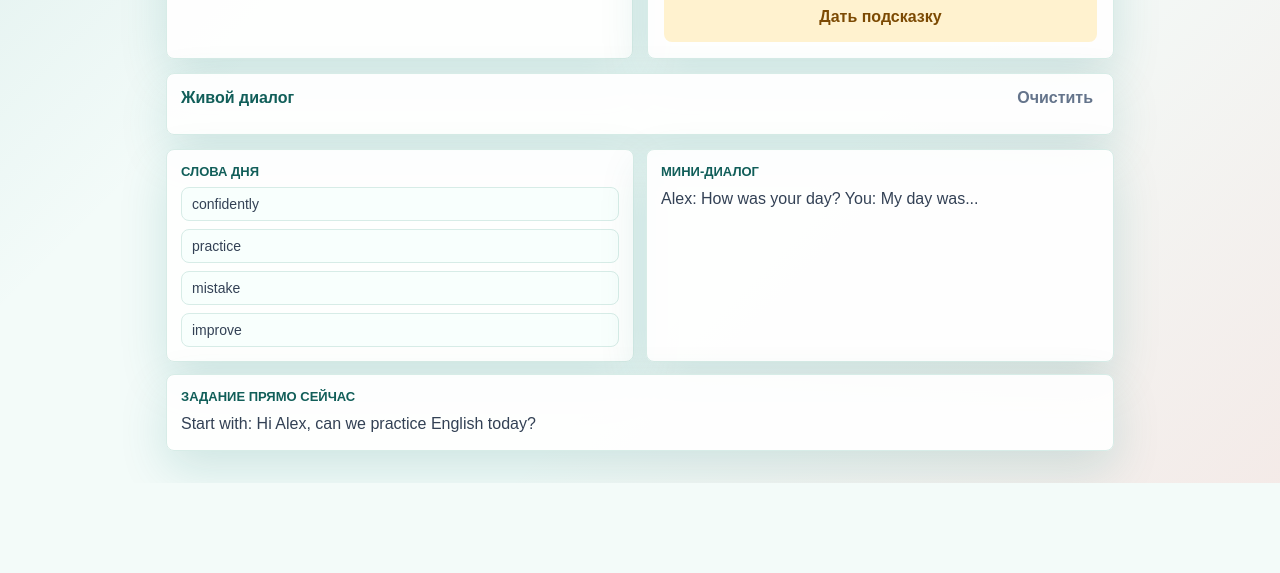
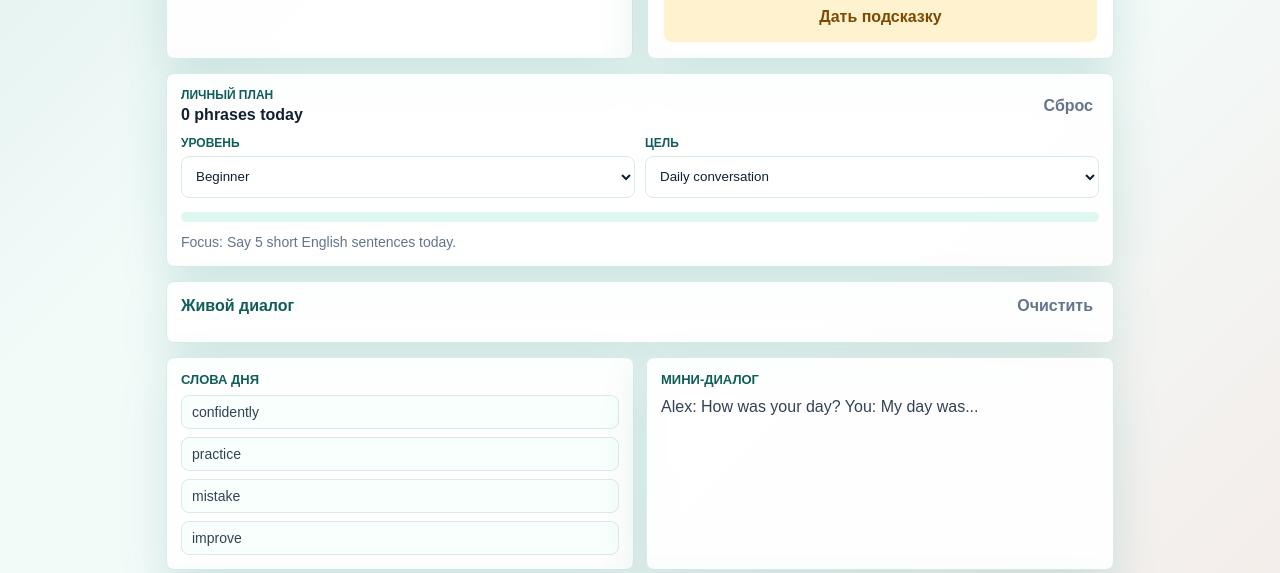
Before and after one commit to adiletqorgau/speakmate-ai-coach, a website: page index.html in a window 1280 px wide. Shown: the part 460-1033 px from the top of the page. Before the commit the page ends 943 px from the top, so only its background shows below. Drawn offline with Linux system fonts and the light colour scheme.

Commit message:
Add learner profile and daily progress
Add learner profile and daily progress

```diff
--- a/app.js
+++ b/app.js
@@ -37,12 +37,26 @@ const tabs = document.querySelectorAll(".mode-tab");
 const chatList = document.querySelector("#chatList");
 const clearChatButton = document.querySelector("#clearChatButton");
 const installButton = document.querySelector("#installButton");
+const levelSelect = document.querySelector("#levelSelect");
+const goalSelect = document.querySelector("#goalSelect");
+const todayScore = document.querySelector("#todayScore");
+const progressBar = document.querySelector("#progressBar");
+const focusText = document.querySelector("#focusText");
+const resetProgressButton = document.querySelector("#resetProgressButton");
 
 let currentMode = "talk";
 let voiceEnabled = true;
 let recognition = null;
 let deferredInstallPrompt = null;
 let history = JSON.parse(localStorage.getItem("speakmate-history") || "[]");
+let profile = JSON.parse(localStorage.getItem("speakmate-profile") || "null") || {
+  level: "beginner",
+  goal: "daily conversation",
+  day: todayKey(),
+  phrasesToday: 0,
+  correctionsToday: 0,
+  focus: "Say 5 short English sentences today."
+};
 
 function speak(text) {
   if (!voiceEnabled || !("speechSynthesis" in window)) {
@@ -76,6 +90,45 @@ function addMessage(role, text, note = "") {
   history = history.slice(-20);
   localStorage.setItem("speakmate-history", JSON.stringify(history));
   renderChat();
+}
+
+function saveProfile() {
+  localStorage.setItem("speakmate-profile", JSON.stringify(profile));
+}
+
+function todayKey() {
+  return new Date().toISOString().slice(0, 10);
+}
+
+function refreshDailyProfile() {
+  if (profile.day !== todayKey()) {
+    profile.day = todayKey();
+    profile.phrasesToday = 0;
+    profile.correctionsToday = 0;
+    profile.focus = "Start your day with 5 easy English sentences.";
+    saveProfile();
+  }
+}
+
+function renderProfile() {
+  refreshDailyProfile();
+  levelSelect.value = profile.level;
+  goalSelect.value = profile.goal;
+  todayScore.textContent = `${profile.phrasesToday} phrases today`;
+  progressBar.style.width = `${Math.min(profile.phrasesToday * 10, 100)}%`;
+  focusText.textContent = `Focus: ${profile.focus}`;
+}
+
+function updateProgress(data) {
+  profile.phrasesToday += 1;
+  if (data.correction) {
+    profile.correctionsToday += 1;
+  }
+  if (data.next_task) {
+    profile.focus = data.next_task;
+  }
+  saveProfile();
+  renderProfile();
 }
 
 function renderChat() {
@@ -118,7 +171,8 @@ async function askCoach(text) {
       body: JSON.stringify({
         message,
         mode: currentMode,
-        history: history.slice(-12)
+        history: history.slice(-12),
+        profile
       })
     });
 
@@ -135,6 +189,7 @@ async function askCoach(text) {
     if (data.next_task) {
       currentTask.textContent = data.next_task;
     }
+    updateProgress(data);
     speak(data.speak_text || coachText);
   } catch (error) {
     const messageText = error.message.includes("OPENAI_API_KEY")
@@ -236,6 +291,28 @@ clearChatButton.addEventListener("click", () => {
   renderChat();
 });
 
+levelSelect.addEventListener("change", () => {
+  profile.level = levelSelect.value;
+  profile.focus = `Practice ${profile.goal} at ${profile.level} level.`;
+  saveProfile();
+  renderProfile();
+});
+
+goalSelect.addEventListener("change", () => {
+  profile.goal = goalSelect.value;
+  profile.focus = `Practice ${profile.goal} at ${profile.level} level.`;
+  saveProfile();
+  renderProfile();
+});
+
+resetProgressButton.addEventListener("click", () => {
+  profile.phrasesToday = 0;
+  profile.correctionsToday = 0;
+  profile.focus = "Say 5 short English sentences today.";
+  saveProfile();
+  renderProfile();
+});
+
 window.addEventListener("beforeinstallprompt", (event) => {
   event.preventDefault();
   deferredInstallPrompt = event;
@@ -259,3 +336,4 @@ if ("serviceWorker" in navigator) {
 recognition = setupRecognition();
 updateLesson(currentMode, false);
 renderChat();
+renderProfile();
--- a/index.html
+++ b/index.html
@@ -69,6 +69,40 @@
       <button class="hint-button" id="hintButton" type="button">Дать подсказку</button>
     </section>
 
+    <section class="profile-card" aria-label="Личный план">
+      <div class="profile-head">
+        <div>
+          <span>Личный план</span>
+          <strong id="todayScore">0 phrases today</strong>
+        </div>
+        <button id="resetProgressButton" type="button">Сброс</button>
+      </div>
+      <div class="profile-grid">
+        <label>
+          <span>Уровень</span>
+          <select id="levelSelect">
+            <option value="beginner">Beginner</option>
+            <option value="elementary">Elementary</option>
+            <option value="pre-intermediate">Pre-Intermediate</option>
+            <option value="intermediate">Intermediate</option>
+          </select>
+        </label>
+        <label>
+          <span>Цель</span>
+          <select id="goalSelect">
+            <option value="daily conversation">Daily conversation</option>
+            <option value="travel English">Travel English</option>
+            <option value="work English">Work English</option>
+            <option value="grammar correction">Grammar correction</option>
+          </select>
+        </label>
+      </div>
+      <div class="progress-bar" aria-label="Прогресс дня">
+        <span id="progressBar"></span>
+      </div>
+      <p id="focusText">Focus: Say 5 short English sentences today.</p>
+    </section>
+
     <section class="chat-card" aria-label="Диалог с преподавателем">
       <div class="chat-header">
         <strong>Живой диалог</strong>
--- a/service-worker.js
+++ b/service-worker.js
@@ -1,4 +1,4 @@
-const CACHE = "speakmate-v2";
+const CACHE = "speakmate-v3";
 const ASSETS = [
   "./",
   "./index.html",
--- a/styles.css
+++ b/styles.css
@@ -42,6 +42,7 @@ button {
 
 .coach-panel,
 .practice-card,
+.profile-card,
 .chat-card,
 .lesson-card {
   background: rgba(255, 255, 255, 0.92);
@@ -329,6 +330,85 @@ h1 {
   background: #fff2cf;
 }
 
+.profile-card {
+  padding: 14px;
+}
+
+.profile-head {
+  display: flex;
+  align-items: center;
+  justify-content: space-between;
+  gap: 12px;
+  margin-bottom: 12px;
+}
+
+.profile-head span,
+.profile-grid span {
+  display: block;
+  color: var(--teal-dark);
+  font-size: 12px;
+  font-weight: 900;
+  text-transform: uppercase;
+}
+
+.profile-head strong {
+  display: block;
+  margin-top: 4px;
+  color: var(--ink);
+}
+
+.profile-head button {
+  border: 0;
+  color: var(--muted);
+  background: transparent;
+  font-weight: 800;
+  cursor: pointer;
+}
+
+.profile-grid {
+  display: grid;
+  grid-template-columns: 1fr 1fr;
+  gap: 10px;
+}
+
+.profile-grid label {
+  display: grid;
+  gap: 6px;
+}
+
+.profile-grid select {
+  width: 100%;
+  min-height: 42px;
+  border: 1px solid var(--line);
+  border-radius: var(--radius);
+  color: var(--ink);
+  background: #fff;
+  padding: 0 10px;
+}
+
+.progress-bar {
+  height: 10px;
+  margin: 14px 0 10px;
+  overflow: hidden;
+  background: #dff7f1;
+  border-radius: 999px;
+}
+
+.progress-bar span {
+  display: block;
+  width: 0%;
+  height: 100%;
+  background: linear-gradient(90deg, var(--teal), var(--coral));
+  transition: width 240ms ease;
+}
+
+#focusText {
+  margin: 0;
+  color: var(--muted);
+  font-size: 14px;
+  line-height: 1.45;
+}
+
 .chat-card {
   padding: 14px;
 }
@@ -483,4 +563,8 @@ h1 {
   .chat-card {
     grid-column: 1 / -1;
   }
+
+  .profile-card {
+    grid-column: 1 / -1;
+  }
 }
```
Also changed, not shown: server.mjs (+6 -1 lines), README.md.
